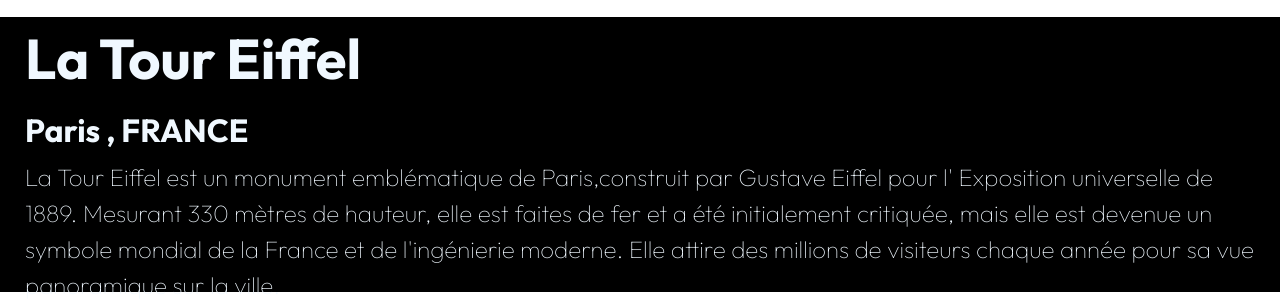
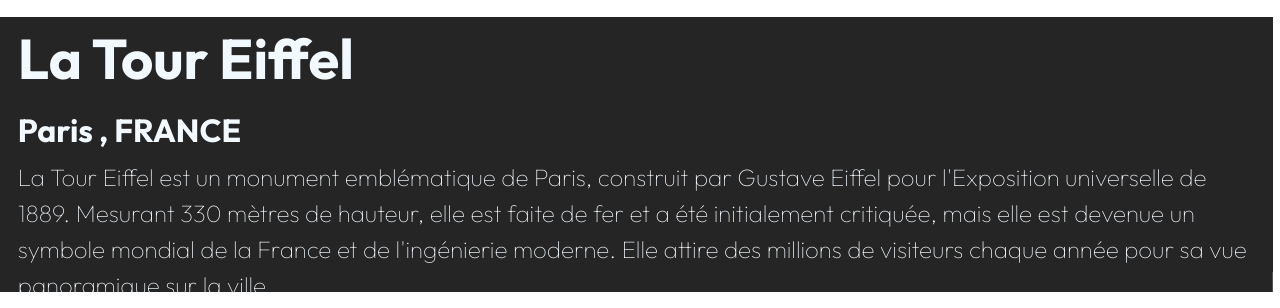
Before and after one commit to 2024-dwwm-bsm-p4/Monuments-jch, a plain HTML site: page index.html in a window 1280 px wide. Both pictures are taken after a click on the button "TOUR EIFFEL". Shown: the part 537-845 px from the top of the page. Drawn offline with Linux system fonts and the light colour scheme.

Commit message:
[DONE]étape3

```diff
--- a/script.js
+++ b/script.js
@@ -1,7 +1,7 @@
 let tour_eiffel = {
     name: "La Tour Eiffel",
     city: "Paris , FRANCE",
-    description: "La Tour Eiffel est un monument emblématique de Paris,construit par Gustave Eiffel pour l' Exposition universelle de 1889. Mesurant 330 mètres de hauteur, elle est faites de fer et a été initialement critiquée, mais elle est devenue un symbole mondial de la France et de l'ingénierie moderne. Elle attire des millions de visiteurs chaque année pour sa vue panoramique sur la ville. ",
+    description: "La Tour Eiffel est un monument emblématique de Paris, construit par Gustave Eiffel pour l'Exposition universelle de 1889. Mesurant 330 mètres de hauteur, elle est faite de fer et a été initialement critiquée, mais elle est devenue un symbole mondial de la France et de l'ingénierie moderne. Elle attire des millions de visiteurs chaque année pour sa vue panoramique sur la ville.",
 };
 
 let notre_dame = {
@@ -47,8 +47,20 @@ function showMonument(monument) {
     // Met à jour le contenu dans la section infos
     if (selectedMonument) {
         document.getElementById('name').textContent = selectedMonument.name; // Injecte le titre
-        document.getElementById('city').textContent = selectedMonument.city; // Injecte le texte de la ville
+        document.getElementById('city').textContent = selectedMonument.city; // Injecte le texte de la ville stylisé
         document.getElementById('description').textContent = selectedMonument.description; // Injecte la description
+
+         // Réinitialisation de l'animation
+         let infoContainer = document.getElementById('infos');
+
+         // Retire temporairement la classe d'animation pour la réappliquer
+         infoContainer.classList.remove('animated');  // Supposons que tu aies une classe 'animated' pour ton animation
+
+         // Forcer un reflow pour réinitialiser l'animation
+         void infoContainer.offsetWidth; // Cette ligne force le navigateur à "recalculer" la disposition (reflow)
+
+         // Réappliquer la classe 'animated' pour relancer l'animation
+         infoContainer.classList.add('animated');
     }
 
 }
--- a/style.css
+++ b/style.css
@@ -29,7 +29,7 @@ body {
 .btn{
     display: grid;
     grid-template-columns: repeat(5, 1fr);
-    gap: 10rem;
+    grid-gap: 10rem;
     padding: 20px 50px 30px;
 }
 button {
@@ -73,7 +73,6 @@ textarea,
 select {
     font: inherit;
 }
-
 
 h1{
     text-align: center;
@@ -126,3 +125,16 @@ a {
     filter: grayscale(100%);
     transition: filter 0.5s; /* Pour un effet de transition fluide */
 }
+.animated {
+    animation: fadeInRight 5s ease;
+}
+@keyframes fadeInRight {
+    0%{
+        opacity: 0;
+        transform: translateX(-50px);
+    }
+    100%{
+        opacity: 1;
+        transform: translateX(0px);
+    }
+}
```
Also changed, not shown: index.html (+0 -3 lines).
